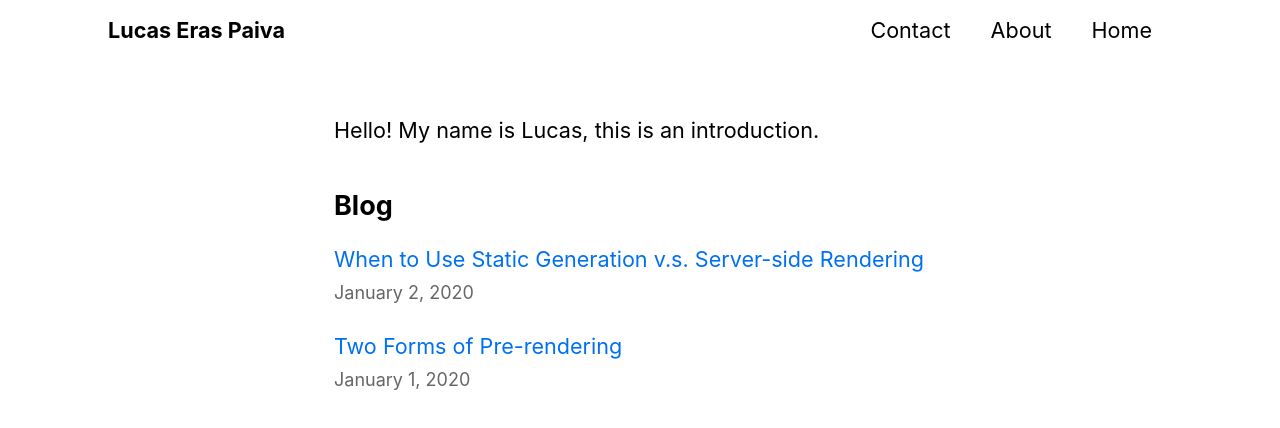
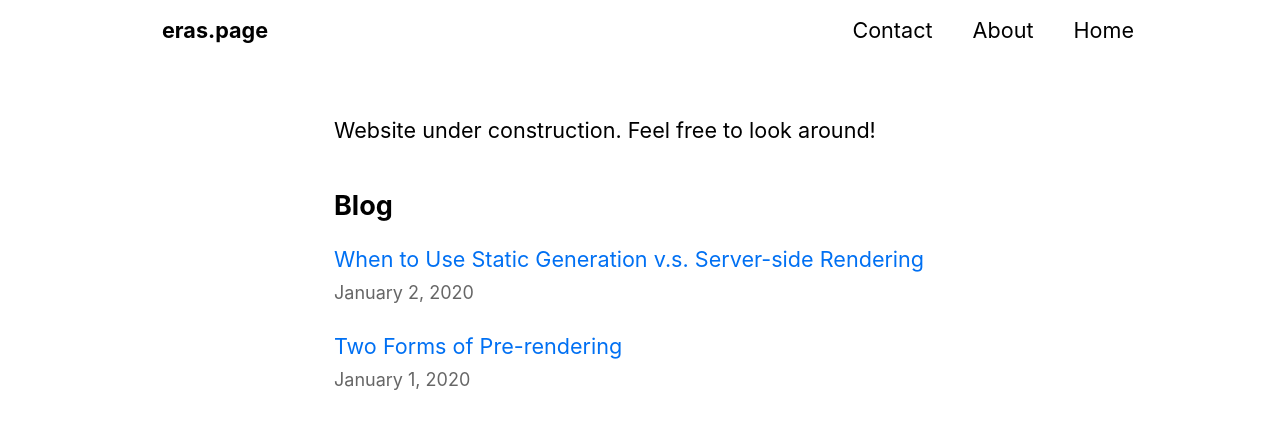
Before and after one commit to lucaseras/eras.page, a Next.js app: page / in a window 1280 px wide. Shown: the top 428 px of the page. Built offline with nearby package versions, Linux system fonts and the light colour scheme.

Commit message:
fixed navbar name and website title

```diff
--- a/components/layout.js
+++ b/components/layout.js
@@ -5,8 +5,8 @@ import utilStyles from '../styles/utils.module.css'
 import Navbar from '../components/navbar'
 import Link from 'next/link'
 
-const name = "Lucas Eras Paiva"
-export const siteTitle = 'Next.js Sample Website'
+const name = "eras.page"
+export const siteTitle = 'eras.page'
 
 export default function Layout({ children, home }) {
 const old_header = (
--- a/components/navbar.js
+++ b/components/navbar.js
@@ -24,7 +24,7 @@ export default function Navbar() {
 
     return (
         <nav className={styles.navbar}>
-        <h1 className={styles.h1}>Lucas Eras Paiva</h1>
+        <h1 className={styles.h1}>eras.page</h1>
         <ul className={styles.ul}>
             {items.map((item, index) => {
                 return (
--- a/components/navbar.module.css
+++ b/components/navbar.module.css
@@ -10,7 +10,7 @@
 
 .h1 {
     float: left;
-    margin: 0 0 0 6rem;
+    margin: 0 0 0 9rem;
     font-size: 1.2rem;
     color: black;
     white-space: nowrap;
@@ -18,7 +18,7 @@
 }
 .ul {
     list-style: none;
-    margin: 0 6rem 0 0;
+    margin: 0 7rem 0 0;
     padding: 0;
     overflow: hidden;
     top: 0;
--- a/pages/index.js
+++ b/pages/index.js
@@ -34,7 +34,7 @@ export default function Home({ allPostsData }) {
                 <title>{siteTitle}</title>
             </Head>
             <section className={utilStyles.headingMd}>
-                <p>Hello! My name is Lucas, this is an introduction.</p>
+                <p>Website under construction. Feel free to look around!</p>
             </section>
             <section className={`${utilStyles.headingMd} ${utilStyles.padding1px}`}>
                 <h2 className={utilStyles.headingLg}>Blog</h2>
```
